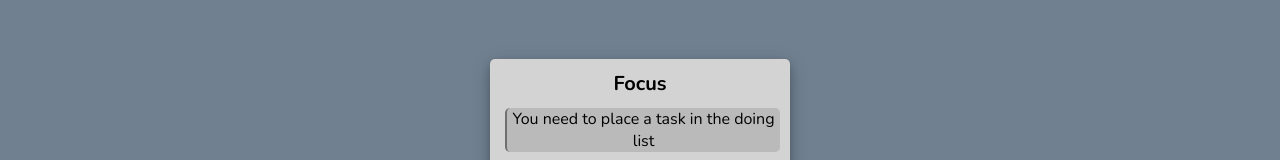
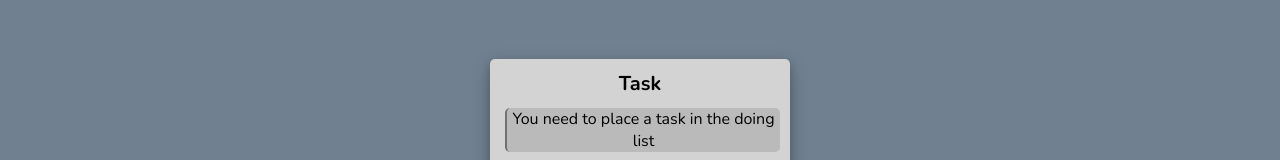
Before and after one commit to wwwLulu/Tracker-App, a Vue app: page / in a window 1280 px wide. Shown: the part 325-485 px from the top of the page. Built offline with nearby package versions, Linux system fonts and the light colour scheme.

Commit message:
Changed timer title

```diff
--- a/src/components/Timer/Timer.vue
+++ b/src/components/Timer/Timer.vue
@@ -1,6 +1,6 @@
 <template>
     <div class="timer">
-        <h1 class="timer__title">Focus</h1>
+        <h1 class="timer__title">Task</h1>
         <timer-display class="timer__display" :listItem="currentListItems[0]" />
         <timer-start-button
             class="timer__start-btn"
```
